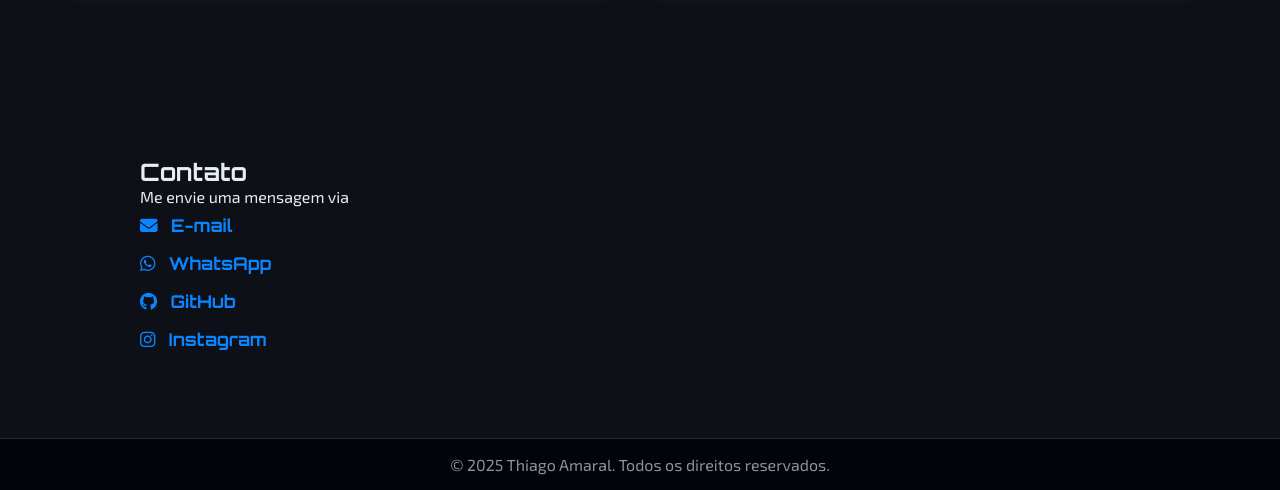
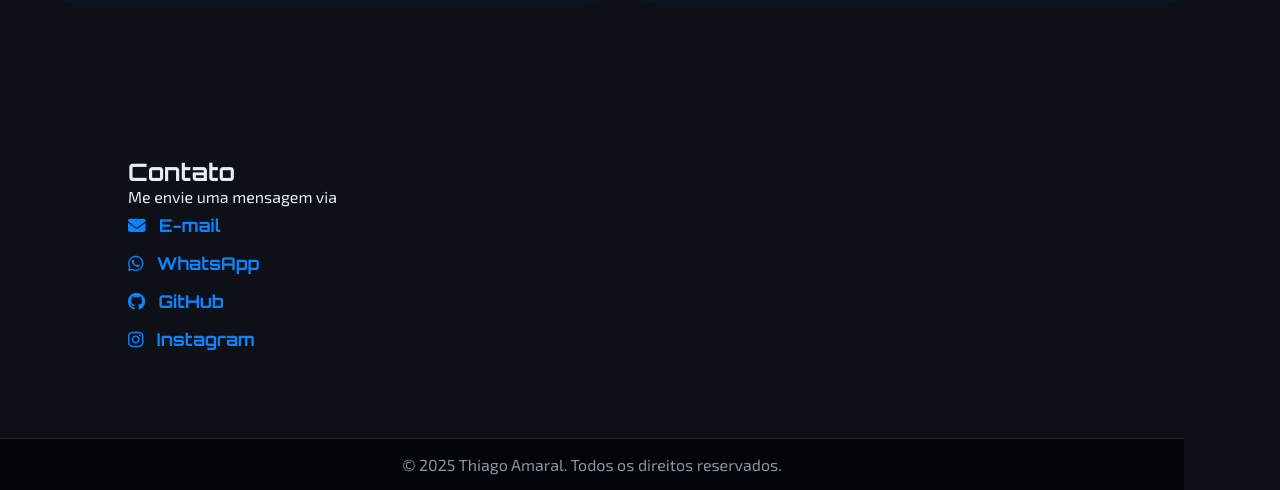
Before and after one commit to thiago-amaral-tech/portif-lio, a plain HTML site: page index.html in a window 1280 px wide. Shown: the part 2025-2515 px from the top of the page. Drawn offline with Linux system fonts and the light colour scheme.

Commit message:
Update style.css

```diff
--- a/style.css
+++ b/style.css
@@ -66,7 +66,7 @@ color: #E4405F;
 
   .container {
     width: 90%;
-    max-width: 1000px;
+    max-width: 1200px;
     margin: 0 auto;
     padding: 2rem 0;
     height: 0 auto;
@@ -206,6 +206,8 @@ color: #E4405F;
   }
 
   footer {
+    width: 90%;
+    max-width: 1200px;
     background-color: #010409;
     text-align: center;
     padding: 1rem;
```
